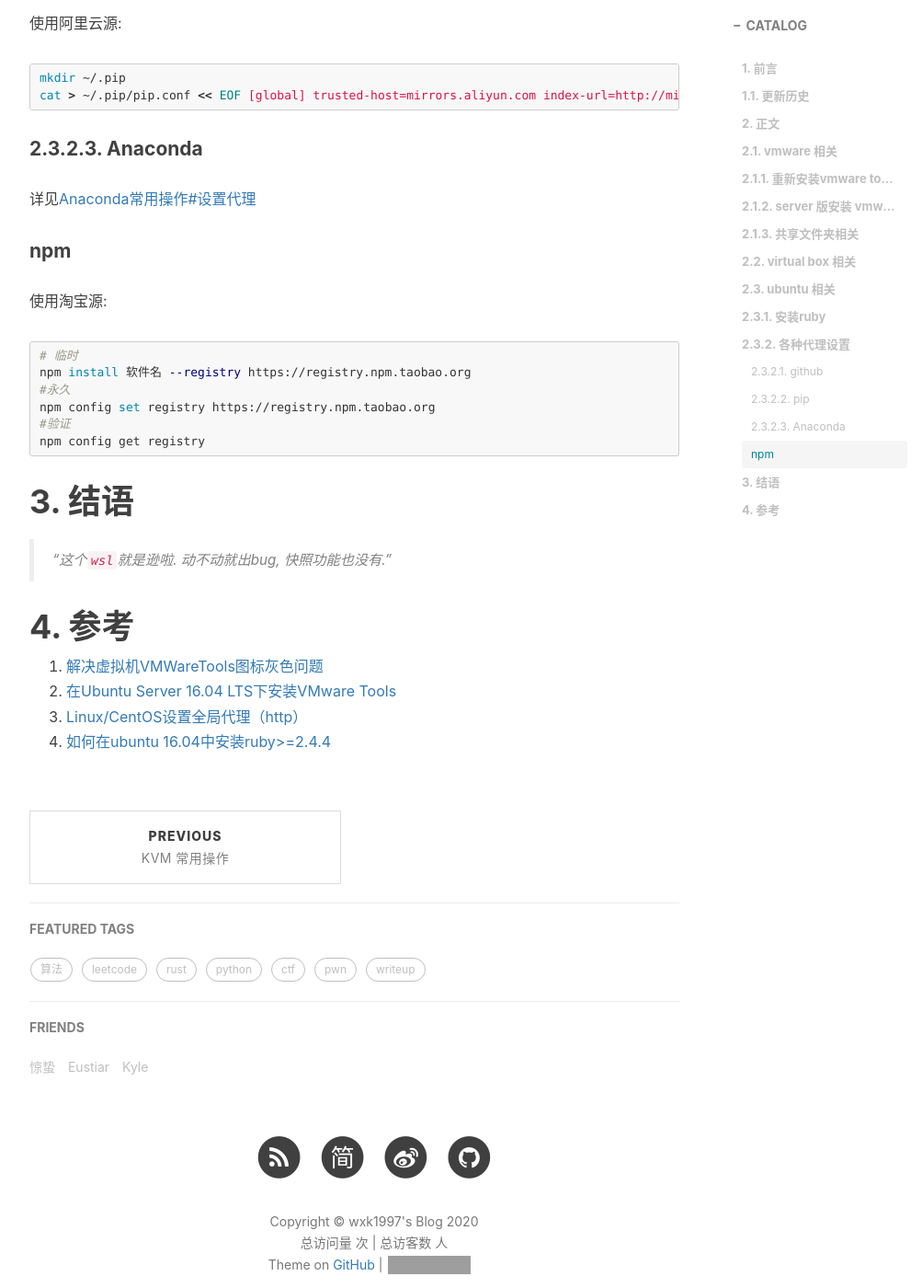
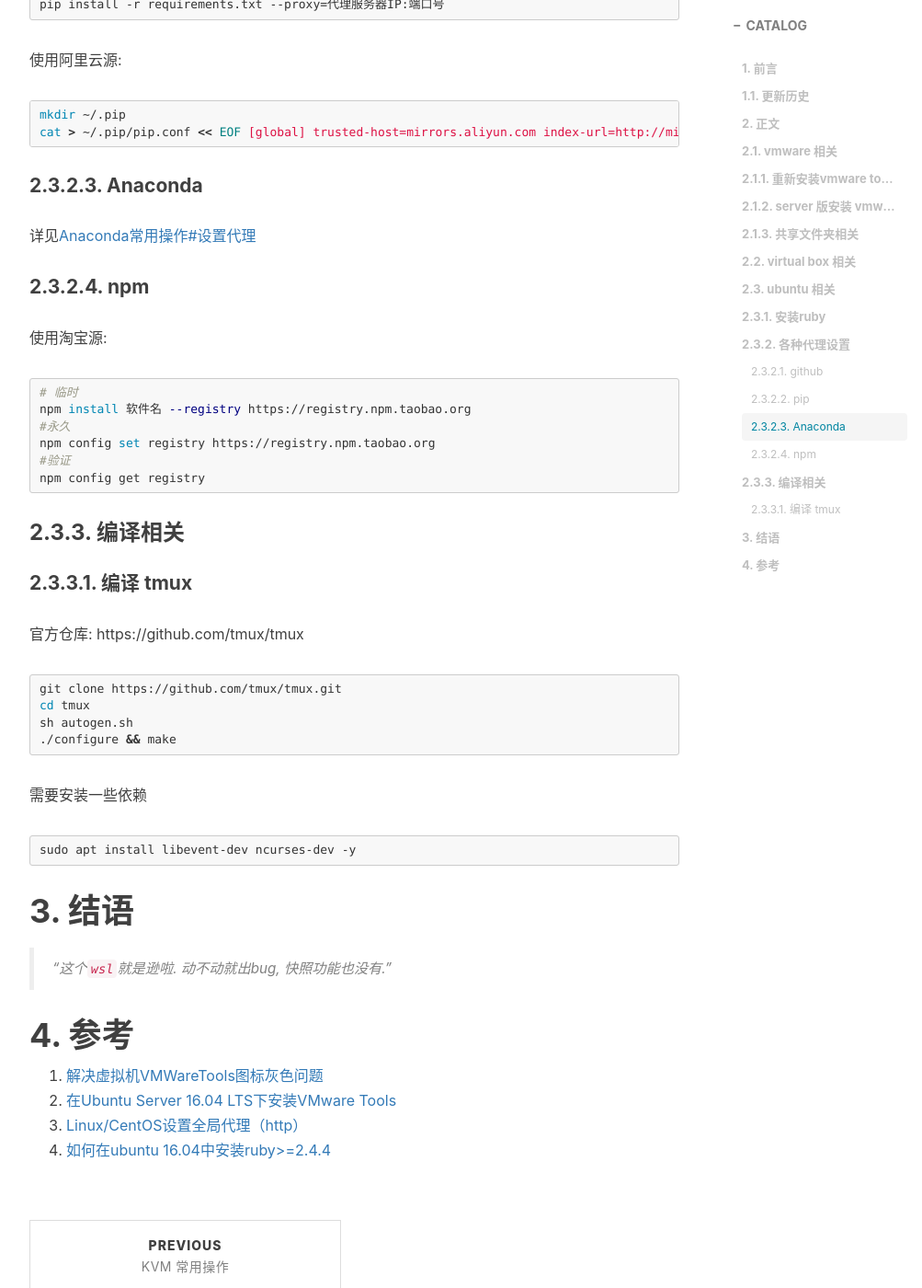
Before and after one commit to pullp/pullp.github.io, a Jekyll site: the page built from _posts/2020-09-30-10-vm-basics.md, in a window 1280 px wide and 1400 px high, scrolled down 4023 px. Shown: the whole window at 92% size, without its empty margins (233-1236 px from the left). Built offline with Jekyll 4.4.1, drawn with Linux system fonts in a browser that asks for light colours; nearby versions of some CDN libraries; comment, search, counter and statistics services are not loaded; grey boxes are pictures that could not be loaded.

Commit message:
edit-10: 编译tmux指令

````diff
--- a/_posts/2020-09-30-10-vm-basics.md
+++ b/_posts/2020-09-30-10-vm-basics.md
@@ -20,6 +20,7 @@ tags:
 |  ----     | ----      |
 | 2020-09-30 | 初稿     |
 | 2020-10-04 | npm使用淘宝源     |
+| 2020-10-07 | 编译tmux     |
 
 # 2. 正文
 
@@ -177,7 +178,7 @@ EOF
 详见[Anaconda常用操作#设置代理](https://pullp.github.io/2020/08/13/3-Anaconda_cheetsheet/#%E8%AE%BE%E7%BD%AE%E4%BB%A3%E7%90%86)
 
 
-#### npm
+#### 2.3.2.4. npm
 
 使用淘宝源:
 
@@ -188,6 +189,25 @@ npm install 软件名 --registry https://registry.npm.taobao.org
 npm config set registry https://registry.npm.taobao.org
 #验证
 npm config get registry
+```
+
+### 2.3.3. 编译相关
+
+#### 2.3.3.1. 编译 tmux
+
+官方仓库: https://github.com/tmux/tmux
+
+```bash
+git clone https://github.com/tmux/tmux.git
+cd tmux
+sh autogen.sh
+./configure && make
+```
+
+需要安装一些依赖
+
+```
+sudo apt install libevent-dev ncurses-dev -y
 ```
 
 # 3. 结语
````
